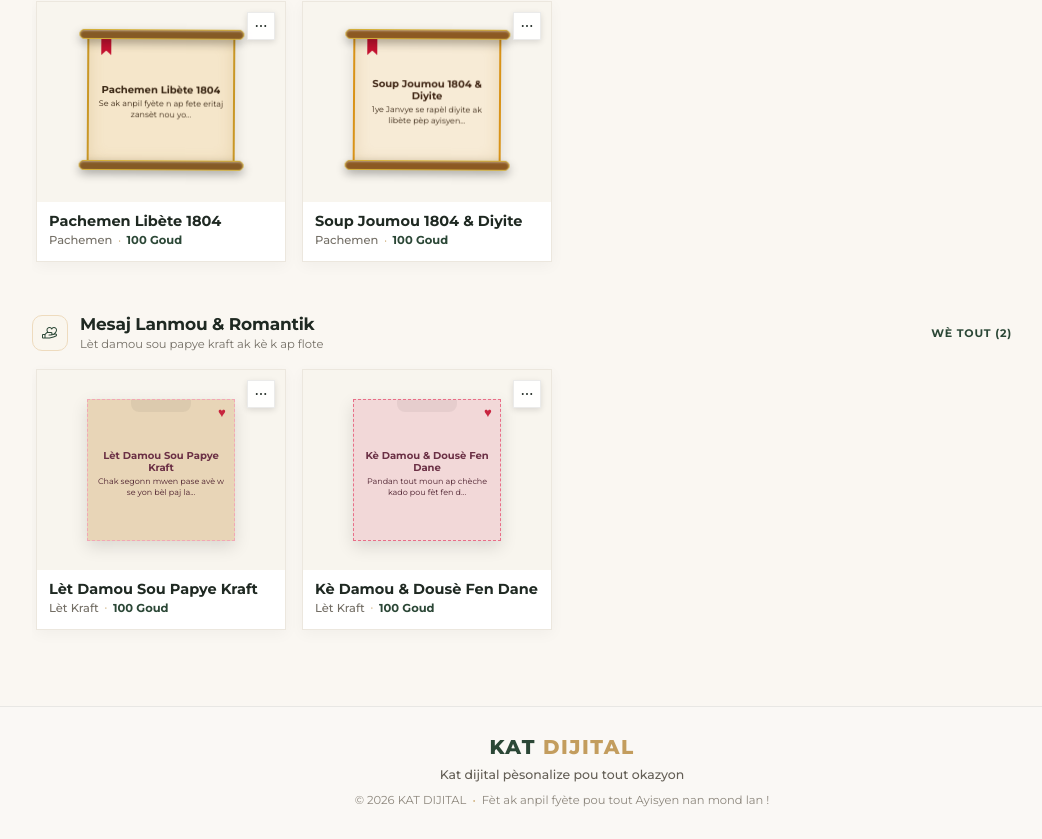
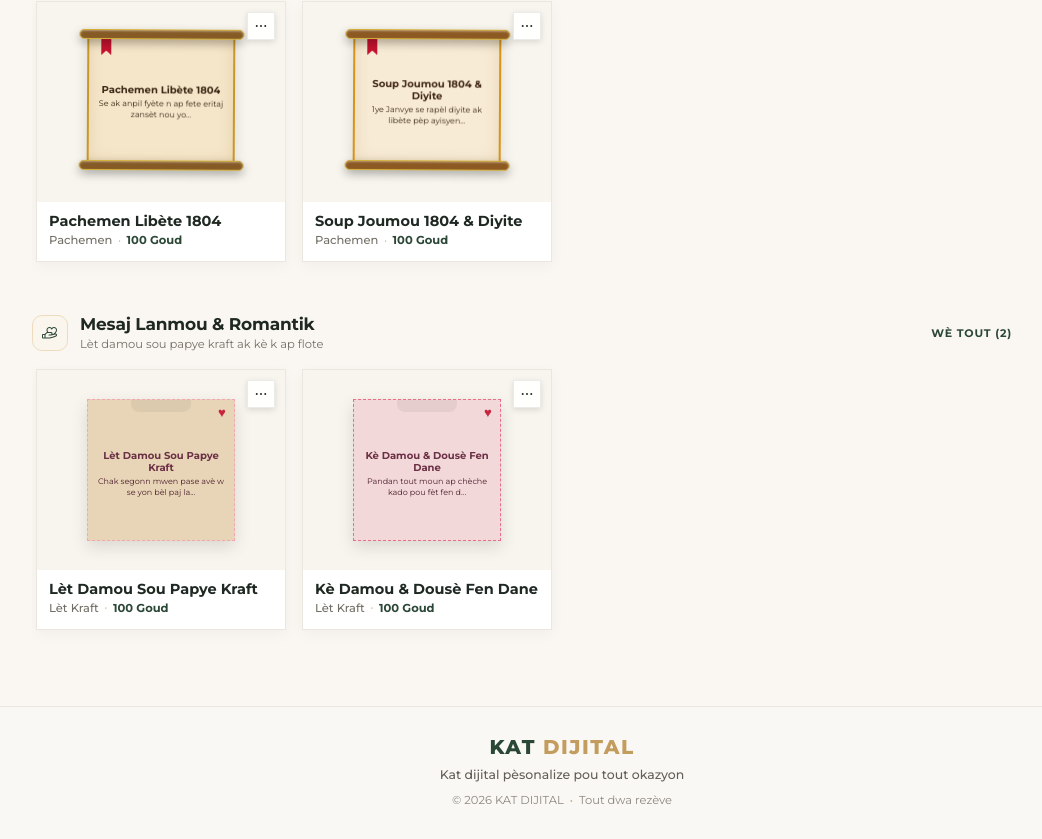
Before and after one commit to CalvertWanguy/katdigital, a React (Vite) app: page / in a window 1280 px wide. Shown: the part 1172-2011 px from the top of the page, without its empty margins (78-1120 px from the left). Built offline with nearby package versions, Linux system fonts and the light colour scheme.

Commit message:
chore: mete 'Tout dwa rezève' nan footer la

```diff
--- a/src/App.jsx
+++ b/src/App.jsx
@@ -581,7 +581,7 @@ export default function App() {
           <div className="footer-sub-row">
             <span>© 2026 KAT DIJITAL</span>
             <span className="footer-bullet">•</span>
-            <span>Fèt ak anpil fyète pou tout Ayisyen nan mond lan !</span>
+            <span>Tout dwa rezève</span>
           </div>
         </div>
       </footer>
```
